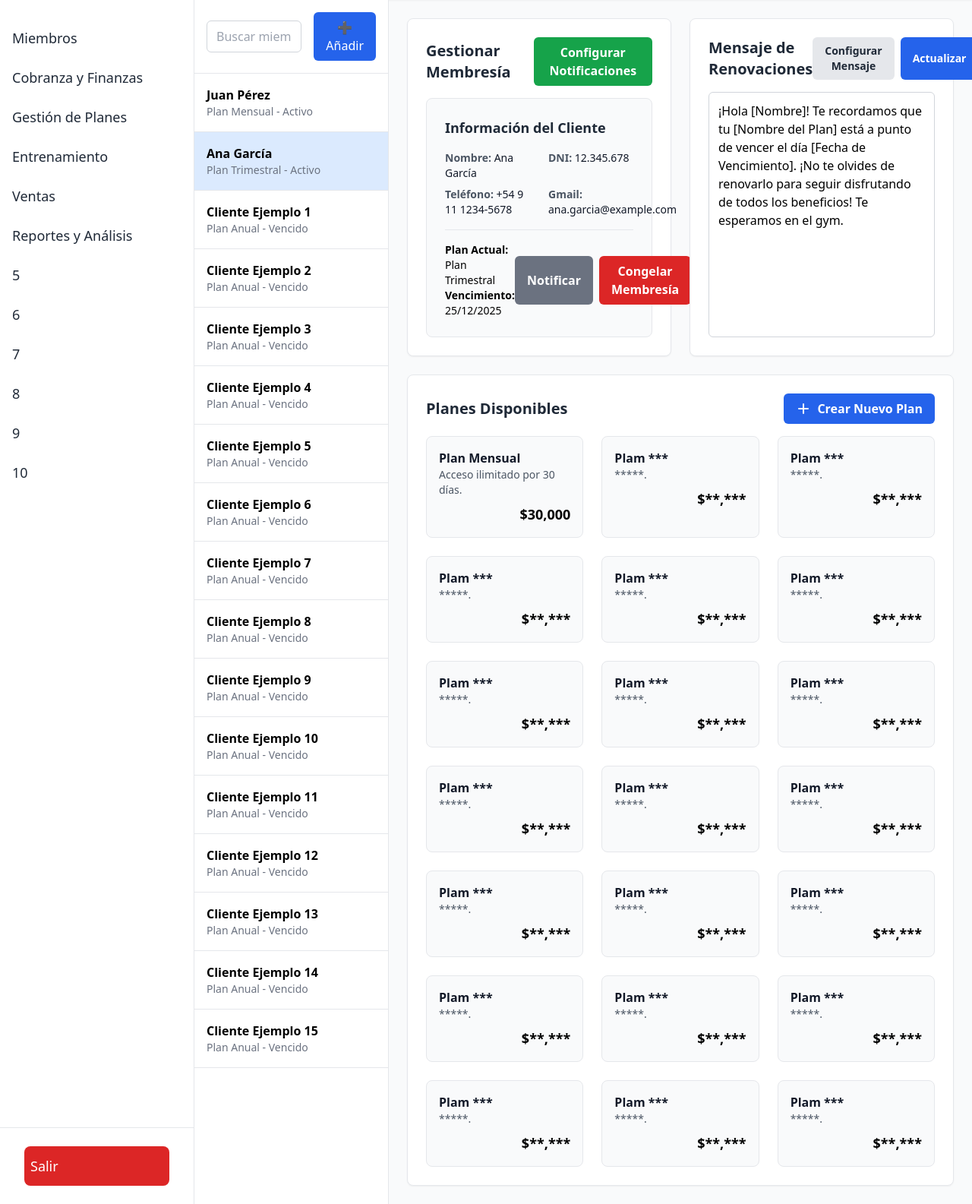
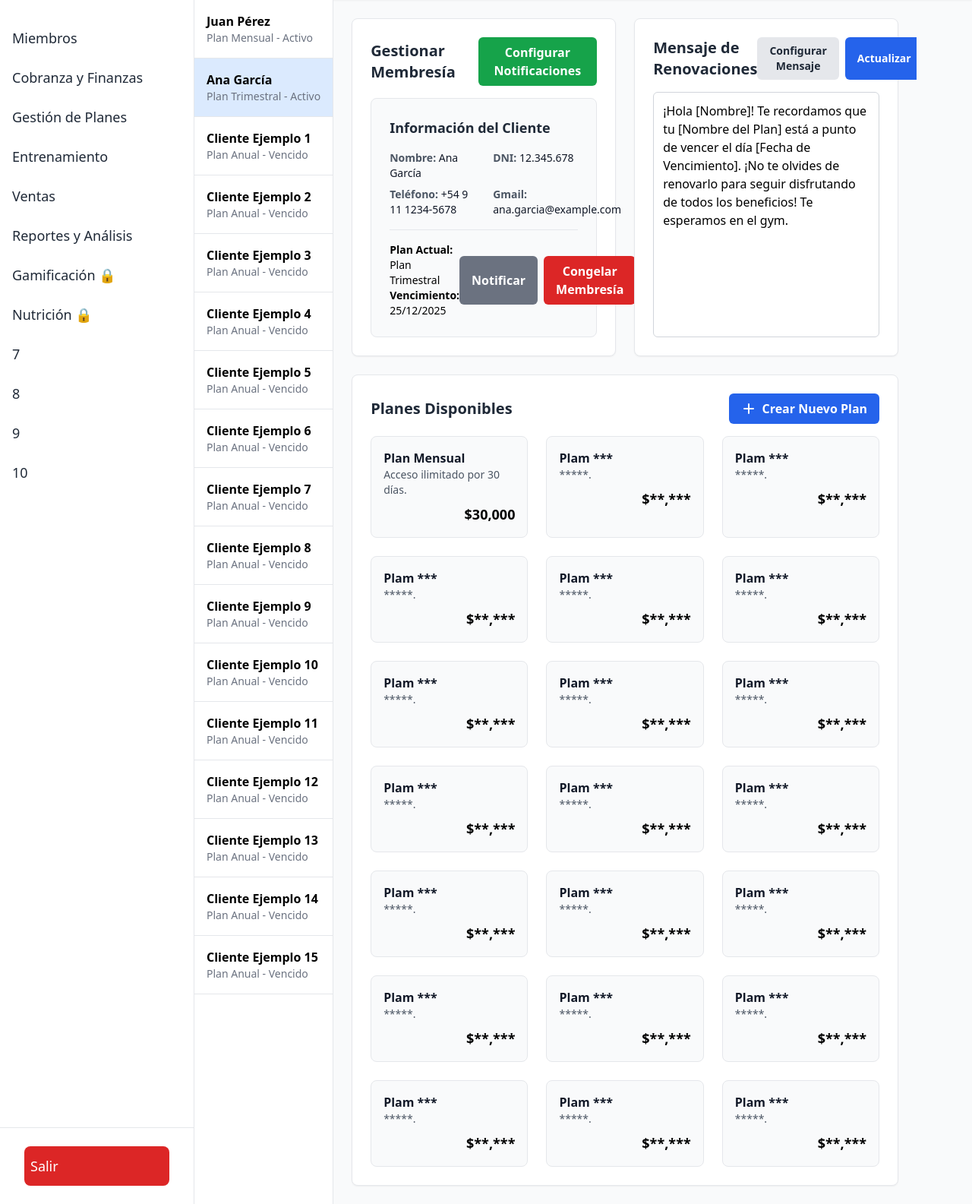
Before and after one commit to ismaelpascal/SaaSGYM, a PHP site: page /SaaSGYM/public/plans in a window 1280 px wide. Shown: the part 85-1670 px from the top of the page at 76% size. Run offline with PHP 8.4, Linux system fonts and the light colour scheme; some libraries are stand-ins or nearby versions.

Commit message:
Components

```diff
--- a/src/views/components/clientList.php
+++ b/src/views/components/clientList.php
@@ -1,8 +1,6 @@
-<div class="w-1/4 flex flex-col bg-white border-r border-gray-200">
+<div class="flex flex-col bg-white border-r border-gray-200">
 
     <div class="flex-grow overflow-y-auto">
-
-        <?php include __DIR__ . '/searchBar.php'; ?>
 
         <a href="#" class="block p-4 border-b border-gray-200 hover:bg-gray-50">
             <p class="font-semibold">Juan Pérez</p>
--- /dev/null
+++ b/src/views/components/clients/btnAddClient.php
@@ -0,0 +1,3 @@
+<button id="addClientTrigger" class="flex items-center bg-blue-600 text-white py-2 px-4 rounded-md hover:bg-blue-700 transition-colors">
+    <span>➕ Añadir</span>
+</button>
--- a/src/views/components/searchBar.php
+++ b/src/views/components/searchBar.php
@@ -1,28 +1,7 @@
 <div>
     <div class="p-4 border-b border-gray-200 flex items-center space-x-4">
-
         <div class="flex-grow">
             <input type="text" placeholder="Buscar miembro por nombre" class="w-full px-3 py-2 border border-gray-300 rounded-md">
         </div>
-
-        <button id="addClientTrigger" class="flex items-center bg-blue-600 text-white py-2 px-4 rounded-md hover:bg-blue-700 transition-colors">
-            <span>➕ Añadir</span>
-        </button>
-    </div>
-
-    <div id="filter-options" class="hidden absolute right-4 mt-2 w-48 bg-white border border-gray-200 rounded-lg shadow-xl z-10">
-        <div class="p-4">
-            <h4 class="font-bold text-gray-800 mb-2">Filtrar por estado</h4>
-            <div class="space-y-2">
-                <label class="flex items-center">
-                    <input type="checkbox" class="form-checkbox h-4 w-4 text-blue-600">
-                    <span class="ml-2 text-gray-700">Activos</span>
-                </label>
-                <label class="flex items-center">
-                    <input type="checkbox" class="form-checkbox h-4 w-4 text-blue-600">
-                    <span class="ml-2 text-gray-700">Vencidos</span>
-                </label>
-            </div>
-        </div>
     </div>
 </div>
--- a/src/views/components/sidebar.php
+++ b/src/views/components/sidebar.php
@@ -19,10 +19,10 @@
             <span>Reportes y Análisis</span>
         </a>
         <a href="#" class="flex items-center py-3 px-2 text-lg hover:bg-gray-200 rounded-lg mx-2">
-            <span>5</span>
+            <span>Gamificación 🔒</span>
         </a>
         <a href="#" class="flex items-center py-3 px-2 text-lg hover:bg-gray-200 rounded-lg mx-2">
-            <span>6</span>
+            <span>Nutrición 🔒</span>
         </a>
         <a href="#" class="flex items-center py-3 px-2 text-lg hover:bg-gray-200 rounded-lg mx-2">
             <span>7</span>
```
